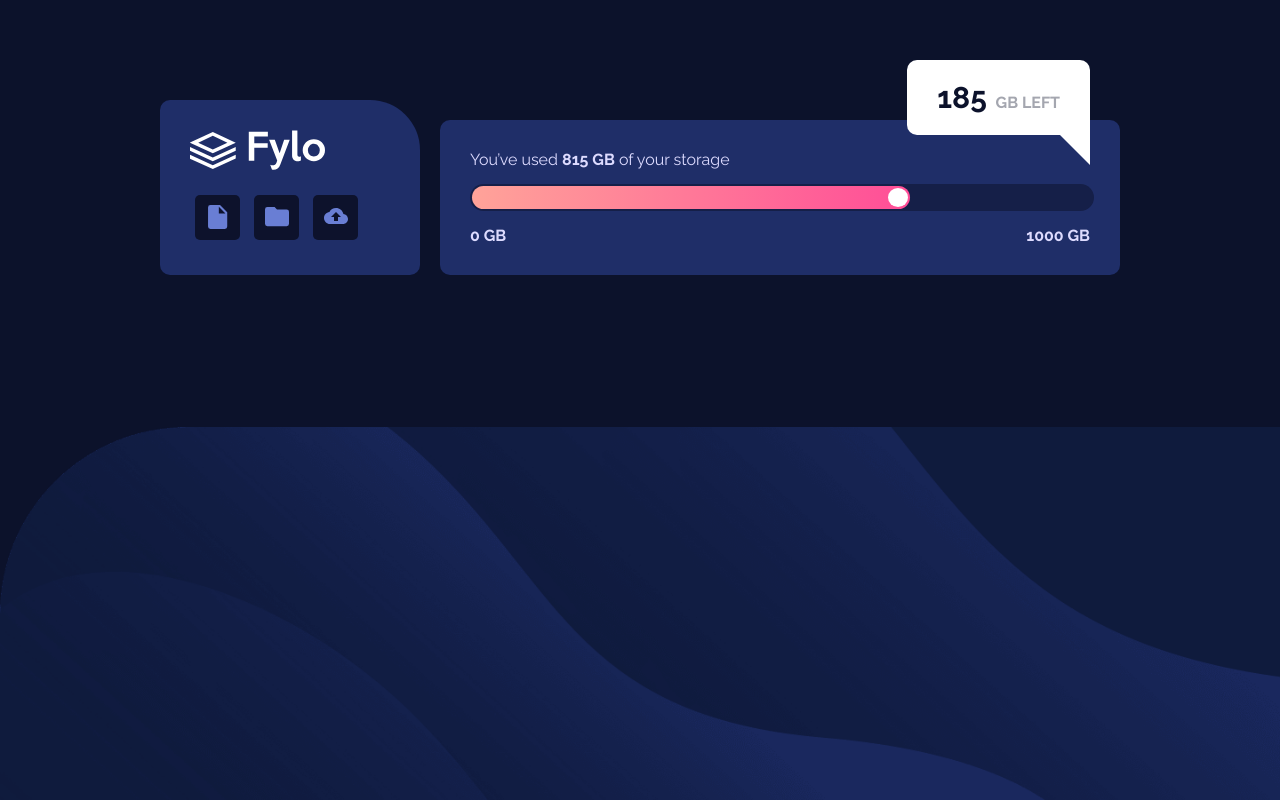
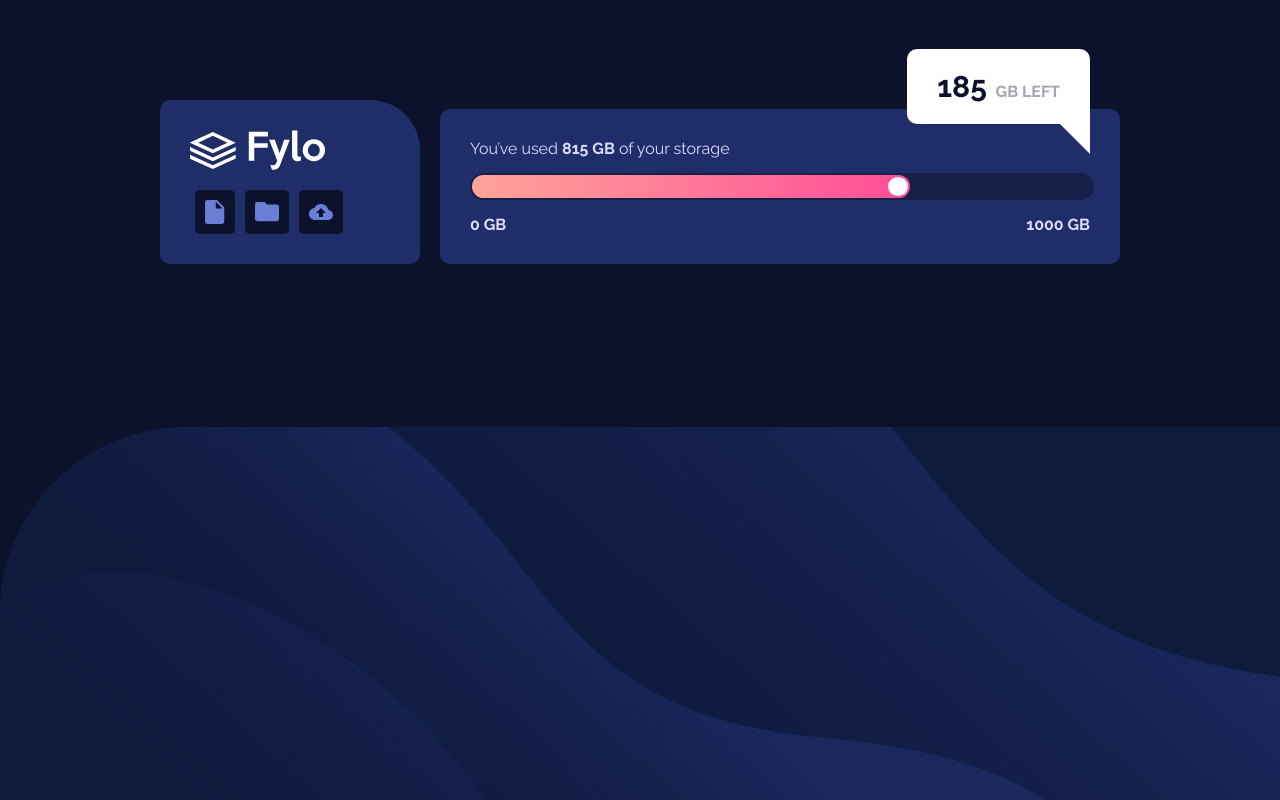
Before and after one commit to gniflow/challenges, a plain HTML site: page 014_fylo_data_storage_component/index.html in a window 1280 px wide. Drawn offline with Linux system fonts and the light colour scheme.

Commit message:
231121-02

```diff
--- a/014_fylo_data_storage_component/style.css
+++ b/014_fylo_data_storage_component/style.css
@@ -66,30 +66,18 @@ body {
 }
 
 .sidebar-controls {
-    padding: 5px;
+    display: flex;
+    gap: 10px;
+    padding-left: 5px;
 }
 
 .sidebar-controls .button {
-    display: inline-block;
-    width: 45px;
-    height: 45px;
-    text-align: center;
     background-color: #0d122c;
     padding: 10px;
     border-radius: 5px;
-    box-sizing: border-box;
-}
-
-.sidebar-controls .button + .button {
-    margin-left: 10px;
-}
-
-.sidebar-controls .button .img_folder {
-    padding-top: 2px;
-}
-
-.sidebar-controls .button .img_upload {
-    padding-top: 3px;
+    display: flex;
+    justify-content: center;
+    align-items: center;
 }
 
 .main {
```
